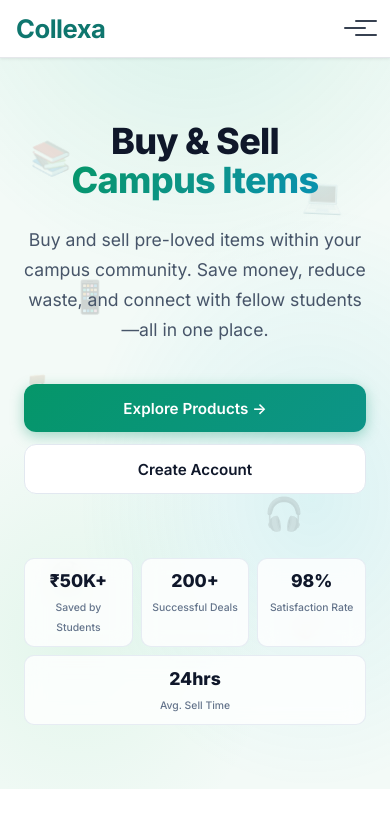
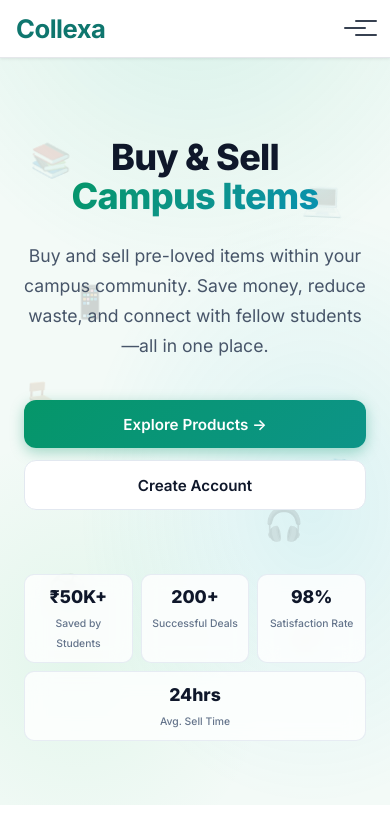
Before and after one commit to gagandeep-hub/Collexa, a React (Vite) app in the folder Frontend/: page / in a window 390 px wide. Shown: the top 831 px of the page. Built offline with nearby package versions, Linux system fonts and the light colour scheme.

Commit message:
Update page title to Collexa

```diff
--- a/Frontend/src/pages/Home.css
+++ b/Frontend/src/pages/Home.css
@@ -618,6 +618,10 @@
 }
 
 @media (max-width: 480px) {
+    .hero {
+        padding-top: 5rem;
+    }
+
     .hero-title {
         font-size: 2.25rem;
     }
```
